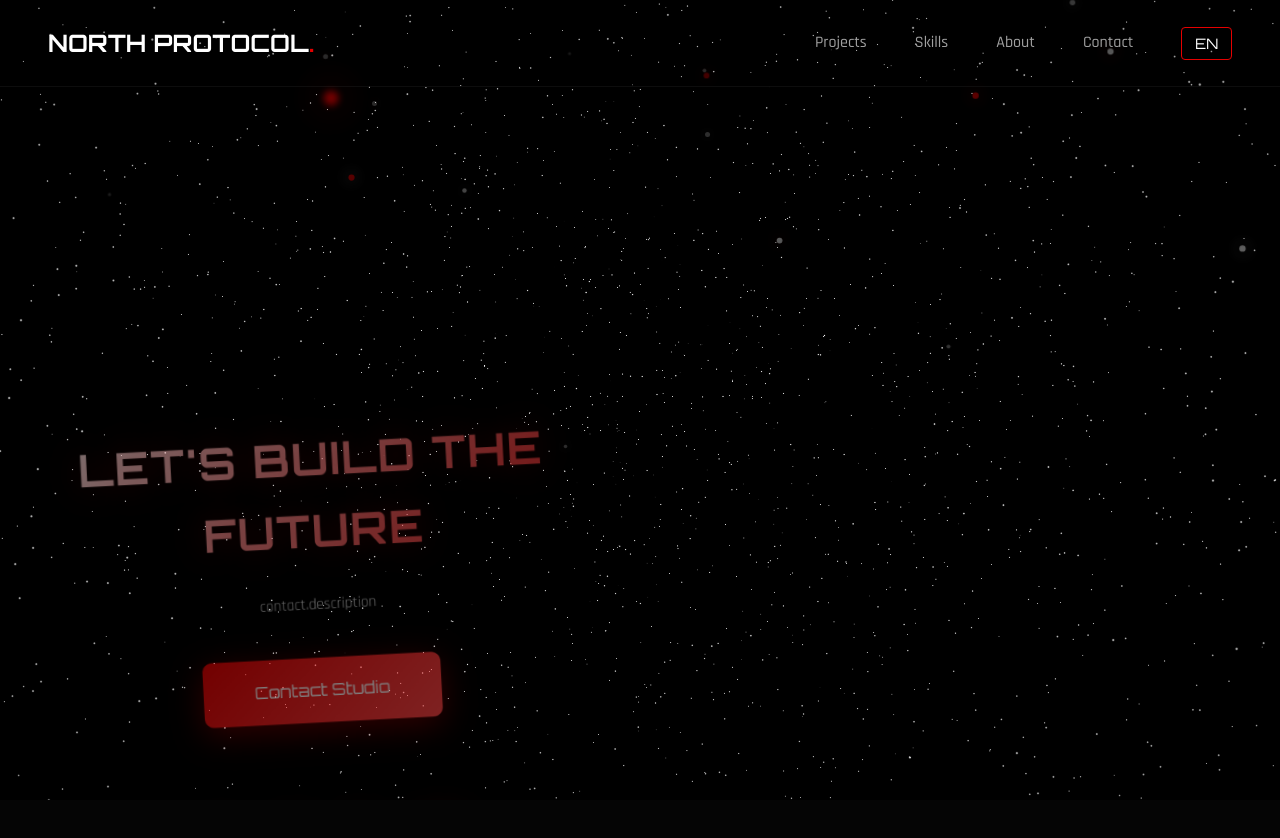
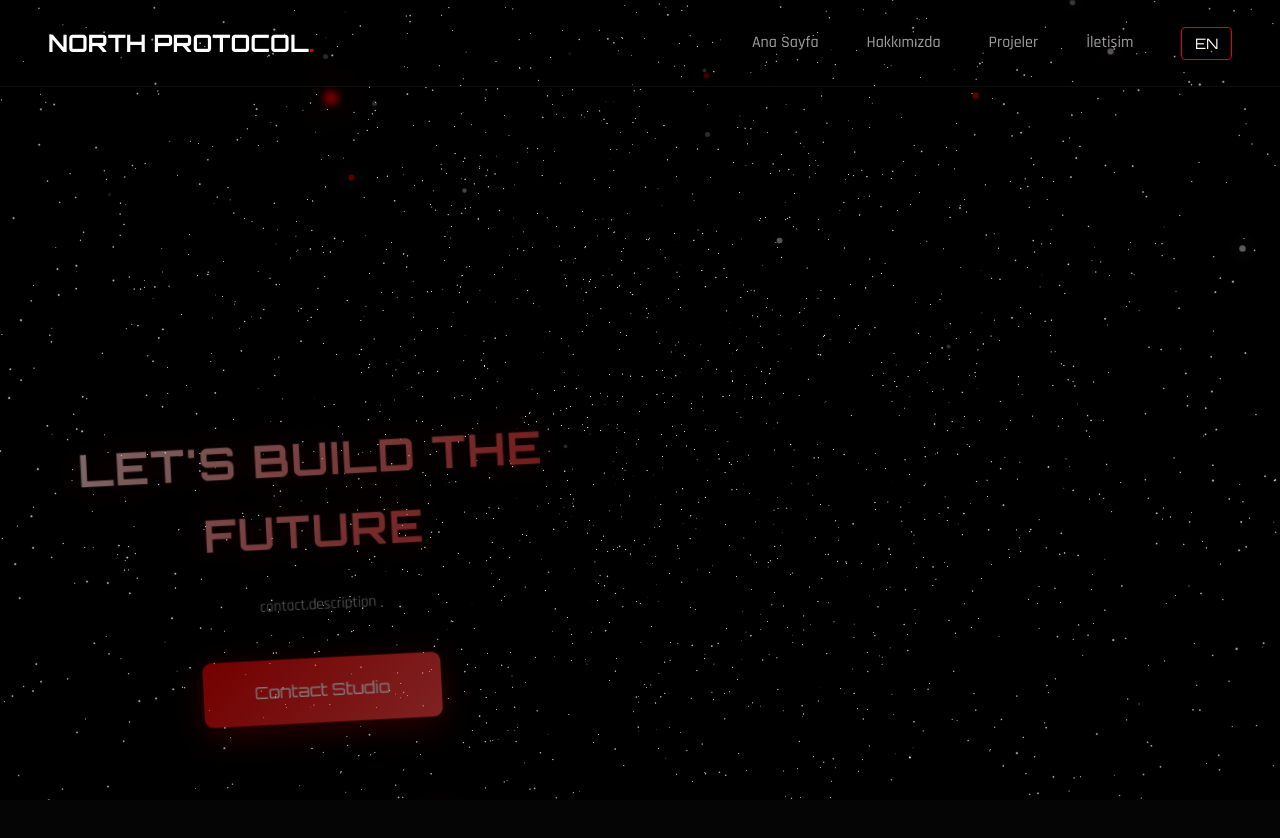
Before and after one commit to fatihnorthman/portfolio-fatih-northman, a React (Vite) app: page / in a window 1280 px wide. Shown: the top 838 px of the page. Built offline with nearby package versions, Linux system fonts and the light colour scheme; a web font is replaced by a local one.

Commit message:
feat: improve scroll snap, font clarity, navbar navigation, and fix translations

```diff
--- a/src/components/Layout/Navbar.jsx
+++ b/src/components/Layout/Navbar.jsx
@@ -34,9 +34,19 @@ const Navbar = () => {
 
             <div style={{ display: 'flex', alignItems: 'center', gap: '3rem' }}>
                 <ul style={{ display: 'flex', gap: '3rem', listStyle: 'none' }}>
-                    {['projects', 'skills', 'about', 'contact'].map((item) => (
-                        <li key={item}>
-                            <a href={`#${item}`} style={{
+                    {[
+                        { id: 'hero', label: 'Ana Sayfa', scrollTo: 0 },
+                        { id: 'about', label: 'Hakkımızda', scrollTo: 952 },
+                        { id: 'projects', label: 'Projeler', scrollTo: 1904 },
+                        { id: 'contact', label: 'İletişim', scrollTo: 2856 }
+                    ].map((item) => (
+                        <li key={item.id}>
+                            <a
+                                onClick={(e) => {
+                                    e.preventDefault();
+                                    window.scrollTo({ top: item.scrollTo, behavior: 'smooth' });
+                                }}
+                                style={{
                                     fontSize: '1rem',
                                     fontWeight: 500,
                                     color: 'var(--color-text-muted)',
@@ -46,7 +56,7 @@ const Navbar = () => {
                                 onMouseEnter={(e) => e.target.style.color = 'var(--color-brand-red)'}
                                 onMouseLeave={(e) => e.target.style.color = 'var(--color-text-muted)'}
                             >
-                                {t(`navbar.${item}`)}
+                                {item.label}
                             </a>
                         </li>
                     ))}
--- a/src/index.css
+++ b/src/index.css
@@ -24,6 +24,7 @@ html {
   scroll-behavior: smooth;
   overflow-y: scroll;
   overflow-x: hidden;
+  scroll-padding-top: 0;
 }
 
 body {
@@ -32,6 +33,10 @@ body {
   color: var(--color-text-main);
   line-height: 1.6;
   -webkit-font-smoothing: antialiased;
+  -moz-osx-font-smoothing: grayscale;
+  text-rendering: optimizeLegibility;
+  font-feature-settings: "kern" 1;
+  font-kerning: normal;
   scroll-snap-type: y mandatory;
   overflow-x: hidden;
 }
@@ -46,6 +51,9 @@ h6 {
   font-weight: 700;
   text-transform: uppercase;
   letter-spacing: 2px;
+  text-rendering: optimizeLegibility;
+  -webkit-font-smoothing: antialiased;
+  -moz-osx-font-smoothing: grayscale;
 }
 
 a {
```
Lines whose indentation alone changed are shown as unchanged.
